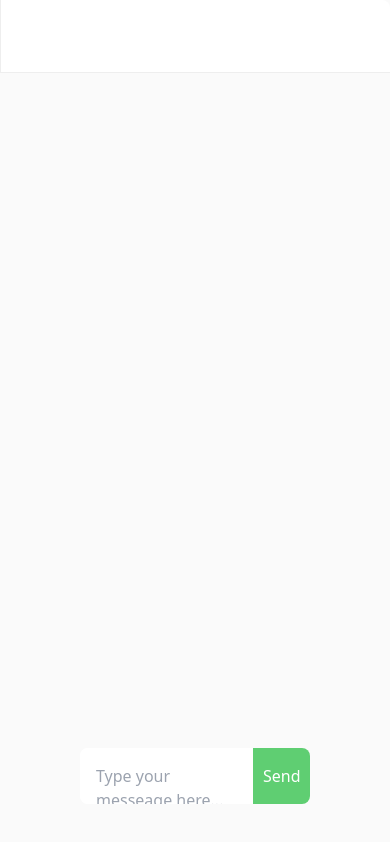
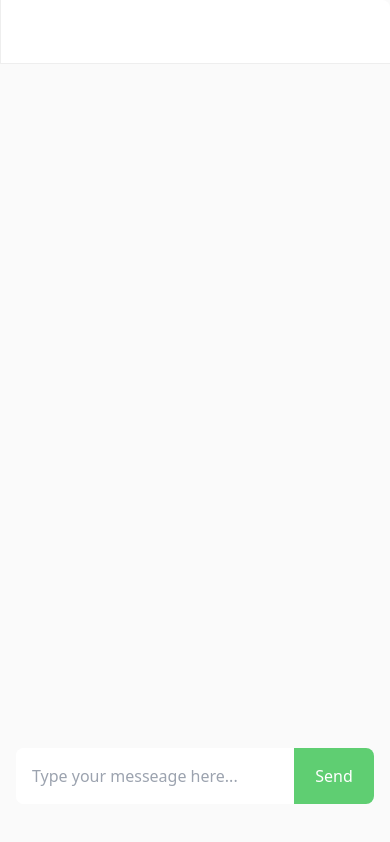
Before and after one commit to loo-y/GeminiChatUp, a Next.js app: page / in a window 390 px wide. Built offline with nearby package versions, Linux system fonts and the light colour scheme.

Commit message:
feat: chatContent layout

```diff
--- a/app/(pages)/chat/page.tsx
+++ b/app/(pages)/chat/page.tsx
@@ -17,7 +17,7 @@ export const Chat: NextPage<{ serverSideData: any }, any> = ({ serverSideData }:
     }, [])
     console.log(`Chat`, state)
     return (
-        <main className="main ">
+        <main className="main h-screen overflow-hidden ">
             <div className="chat-container m-0 bg-slate-100 shadow-2xl h-[100vh]  rounded-lg flex flex-row">
                 <div className="left-side hidden md:block flex-none w-1/5 h-full max-w-[25rem]">
                     <ChatList />
--- a/app/globals.css
+++ b/app/globals.css
@@ -17,5 +17,5 @@ body {
       rgb(var(--background-end-rgb))
     )
     rgb(var(--background-start-rgb));
-
+  height: 100vh;
 }
--- a/app/modules/Conversation/chatbox.tsx
+++ b/app/modules/Conversation/chatbox.tsx
@@ -9,6 +9,7 @@ import { IChatItem } from '@/app/shared/interfaces'
 import ReactMarkdown from 'react-markdown'
 import SyntaxHighlighter from 'react-syntax-highlighter'
 import { docco } from 'react-syntax-highlighter/dist/esm/styles/hljs'
+import { dark } from 'react-syntax-highlighter/dist/esm/styles/prism'
 import { formatDate } from '@/app/shared/utils'
 
 const ChatBox = () => {
@@ -26,9 +27,9 @@ const ChatBox = () => {
     const { history, conversationId } = conversation || {}
 
     return (
-        <div className="__chatbox__ flex h-full flex-col text-stone-900 bg-[#fafafa]">
-            <div className="title h-20 flex border-l border-b border-[#EEE] border-solid rounded-tr-lg bg-white"></div>
-            <div className="flex relative chatinfo h-full rounded-br-lg overflow-hidden">
+        <div className="__chatbox__ flex flex-col h-screen text-stone-900 bg-[#fafafa]">
+            <div className="flex-none title h-16 flex border-l border-b border-[#EEE] border-solid rounded-tr-lg bg-white"></div>
+            <div className="flex flex-grow overflow-auto relative chatinfo rounded-br-lg md:ml-20 md:mr-16 ml-4 mr-0">
                 <ChatContent contentList={history} />
                 <ChatInput conversation={conversation} />
             </div>
@@ -59,10 +60,10 @@ const ChatContent = ({ contentList }: IChatContentProps) => {
 
     return (
         <div
-            className="__chat_content__ relative mt-4 mb-32 ml-20 mr-16 pr-4 overflow-scroll w-full text-[rgba(0,0,0,0.7)] leading-relaxed"
+            className="__chat_content__ relative mt-4 mb-32 pr-4 overflow-scroll w-full text-[rgba(0,0,0,0.7)] leading-relaxed"
             ref={contentRef}
         >
-            <div className="flex flex-col gap-6  w-full">
+            <div className="flex flex-col gap-6  w-full ">
                 {_.map(contentList, (contentItem, index) => {
                     const { role, parts, timestamp } = contentItem || {}
                     const contentText = parts[0].text
@@ -74,7 +75,7 @@ const ChatContent = ({ contentList }: IChatContentProps) => {
                             key={`__chat_content_item_${index}__`}
                         >
                             <div
-                                className={`rounded-xl flex flex-col w-fit px-3 py-2 max-w-[80%] gap-1 ${
+                                className={`rounded-xl flex flex-col px-3 py-2 w-fit  max-w-[80%] gap-1 ${
                                     role == Roles.model ? roleAiInnerClass : roleHumanInnerClass
                                 }`}
                             >
@@ -84,10 +85,12 @@ const ChatContent = ({ contentList }: IChatContentProps) => {
                                             const { children, className, node, ...rest } = props
                                             const match = /language-(\w+)/.exec(className || '')
                                             return match ? (
-                                                <div className="text-sm mb-2">
+                                                <div className="text-sm mb-2 ">
                                                     {/* @ts-ignore */}
                                                     <SyntaxHighlighter
                                                         {...rest}
+                                                        wrapLines={true}
+                                                        wrapLongLines={true}
                                                         PreTag="div"
                                                         language={match[1]}
                                                         style={docco}
@@ -189,7 +192,7 @@ const ChatInput = ({ conversation }: { conversation: IConversation }) => {
     }
 
     return (
-        <div className="__chat_input__ absolute bottom-10 left-20 right-20 max-h-[7.5rem] overflow-scroll rounded-lg flex flex-row bg-white">
+        <div className="__chat_input__ absolute bottom-10 left-0 right-4 max-h-[7.5rem] overflow-scroll rounded-lg flex flex-row bg-white">
             <textarea
                 value={inputValue}
                 ref={inputRef}
```
